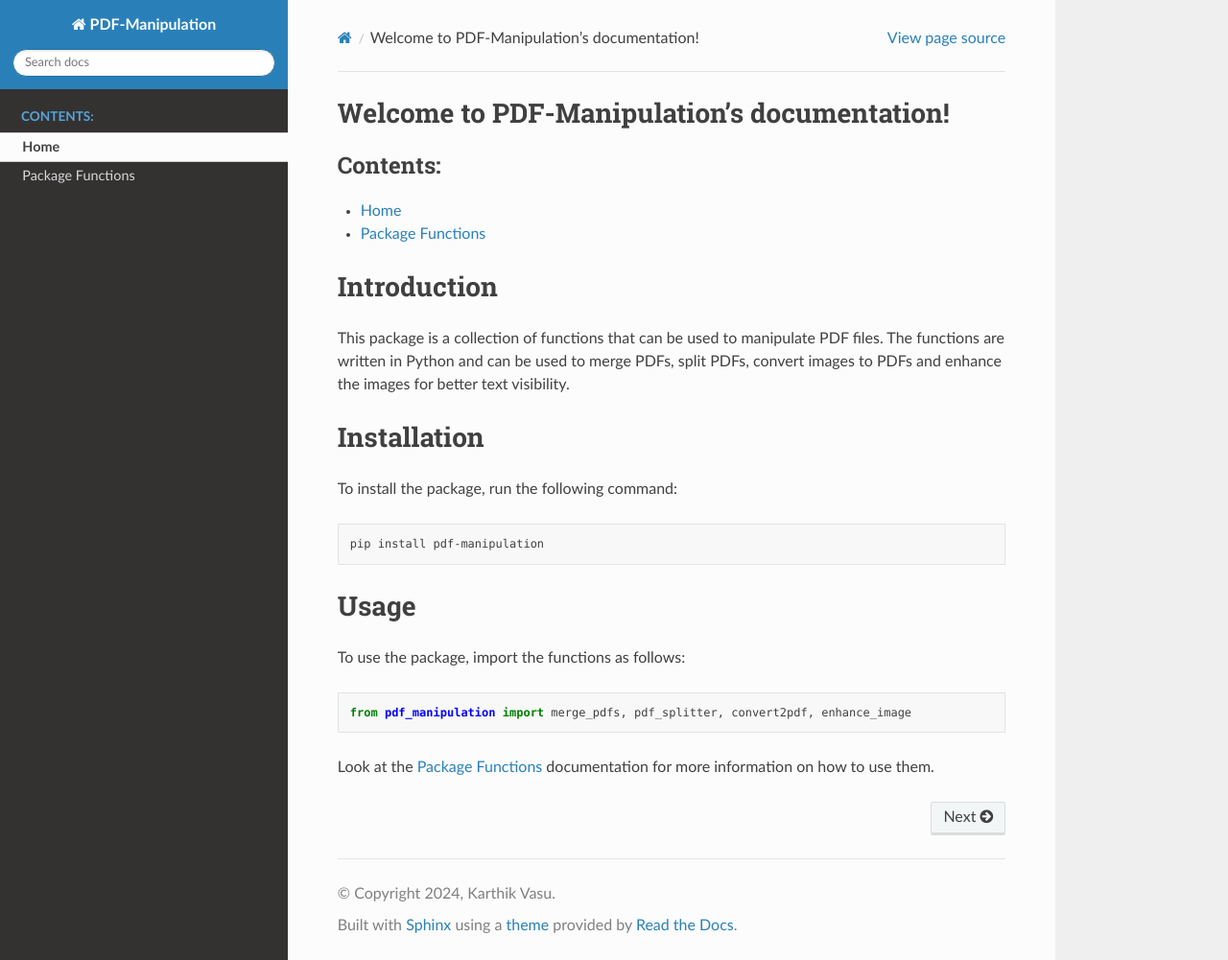
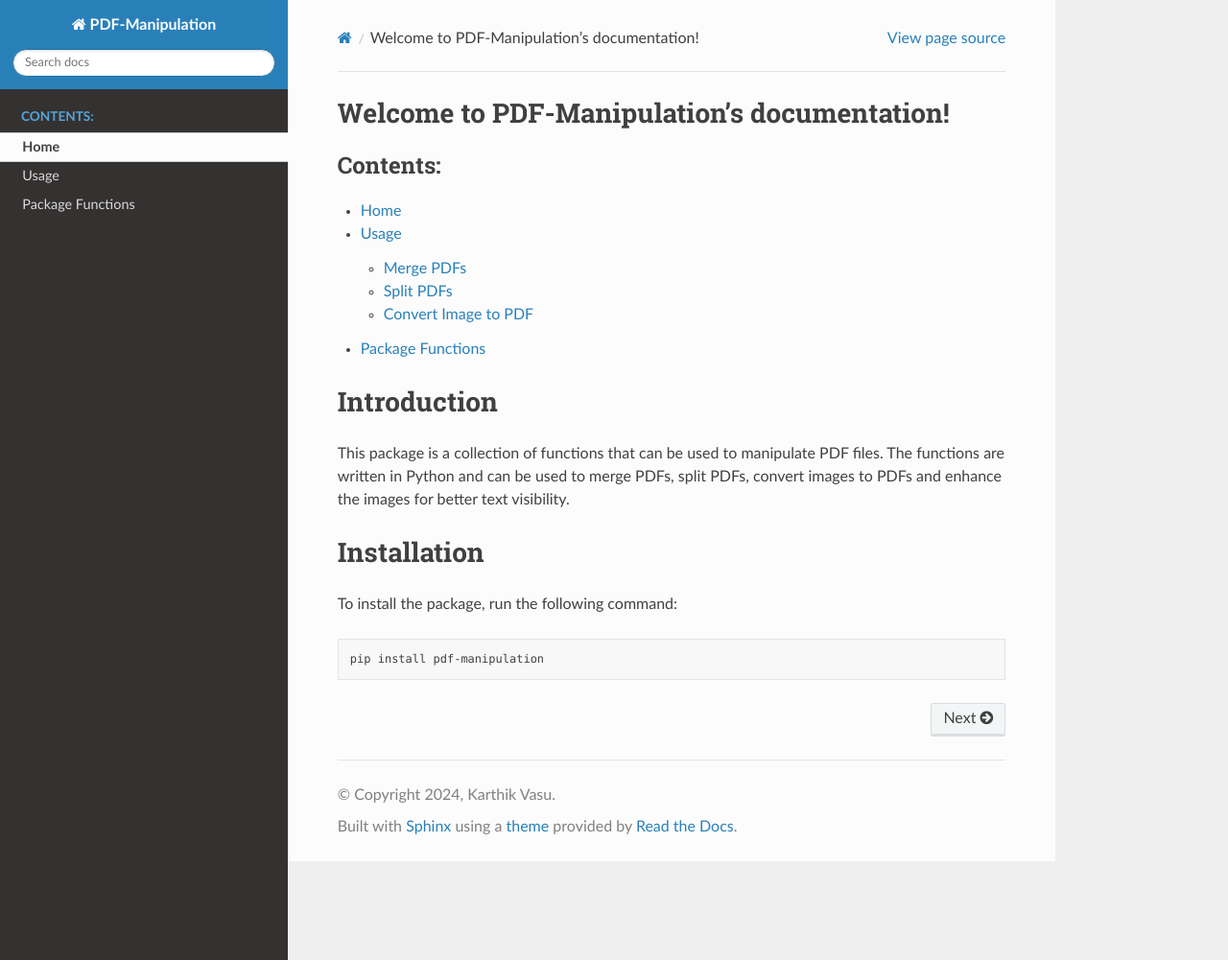
Before and after one commit to kvasu2/PDF-manipulation, a Sphinx documentation site: the page built from docs/index.rst, in a window 1280 px wide and 1001 px high. Shown: the whole window at 96% size. Built offline with Sphinx 7.4.7 and the Read the Docs theme 2.0.0, drawn with Linux system fonts in a browser that asks for light colours.

Commit message:
Added usage documentation

```diff
--- a/docs/index.rst
+++ b/docs/index.rst
@@ -7,10 +7,11 @@
 ============================================
 
 .. toctree::
-   :maxdepth: 1
+   :maxdepth: 2
    :caption: Contents:
 
    Home <self>
+   usage
    functions
 
 
@@ -29,16 +30,3 @@
 .. code-block:: bash
 
     pip install pdf-manipulation
-
-.. _usage:
-
-Usage
-=====
-
-To use the package, import the functions as follows:
-
-.. code-block:: python
-
-    from pdf_manipulation import merge_pdfs, pdf_splitter, convert2pdf, enhance_image
-
-Look at the :doc:`functions` documentation for more information on how to use them.
```
Also changed, not shown: README.md (+17 -5 lines), docs/usage.rst (added, +47 -0 lines).
